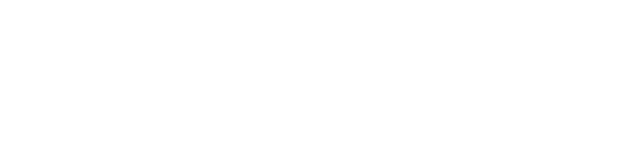
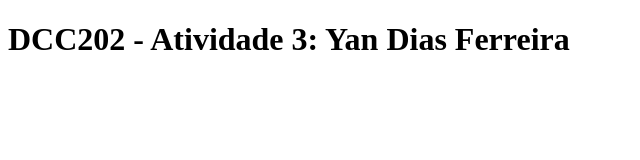
Before and after one commit to ufjf-dcc202/ufjf-dcc202-2023-3-b-atv3-daysf, a website: page index.html in a window 1280 px wide. Shown: the whole page, without its empty margins (0-640 px from the left). Drawn offline with Linux system fonts and the light colour scheme.

Commit message:
criei o titulo do main

```diff
--- a/index.html
+++ b/index.html
@@ -6,6 +6,7 @@
     <title>DCC202 - Atividade 3: Yan Dias Ferreira</title>
 </head>
 <body>
-    <main></main>
+    <main><h1> DCC202 - Atividade 3: Yan Dias Ferreira</h1></main>
+
 </body>
 </html>
```
